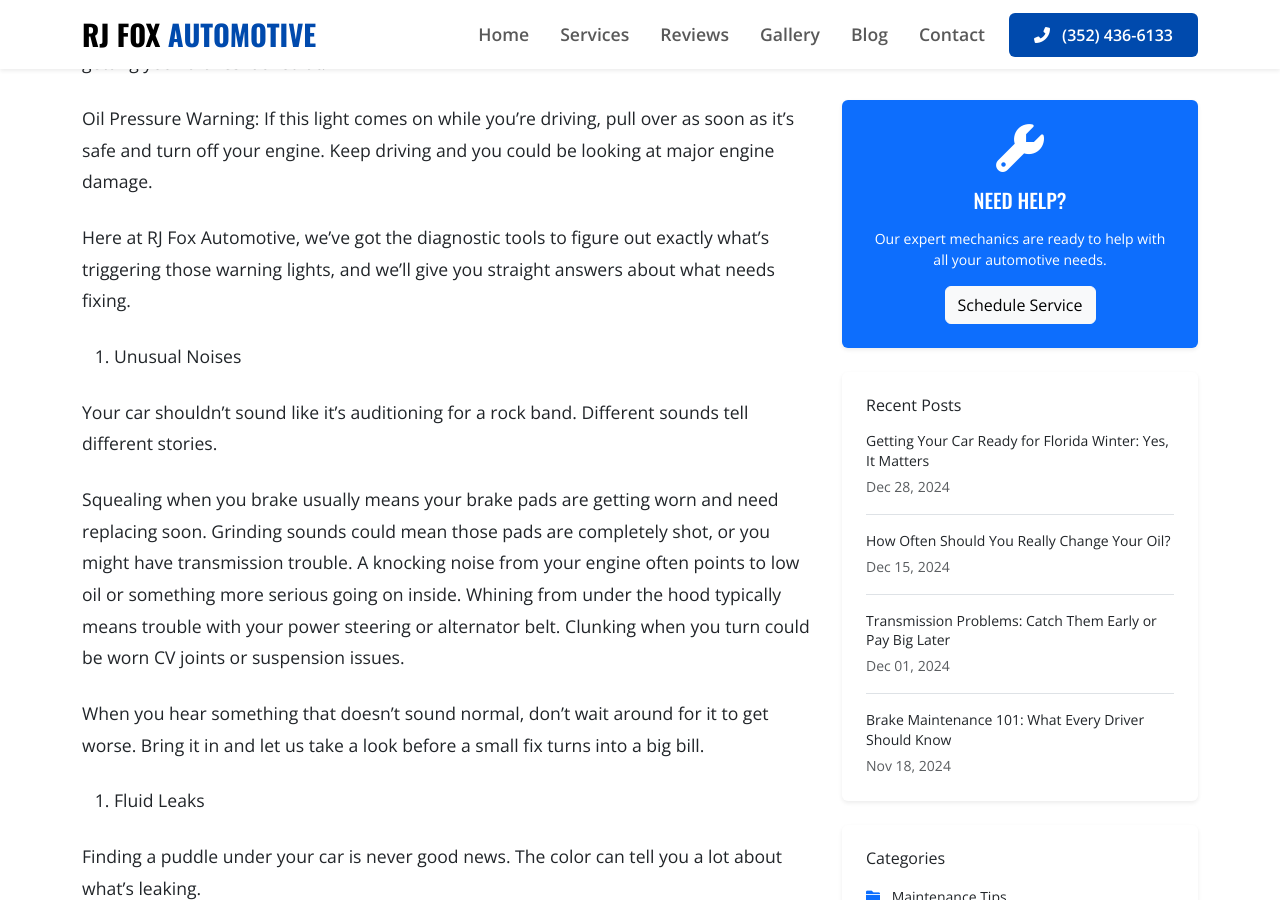
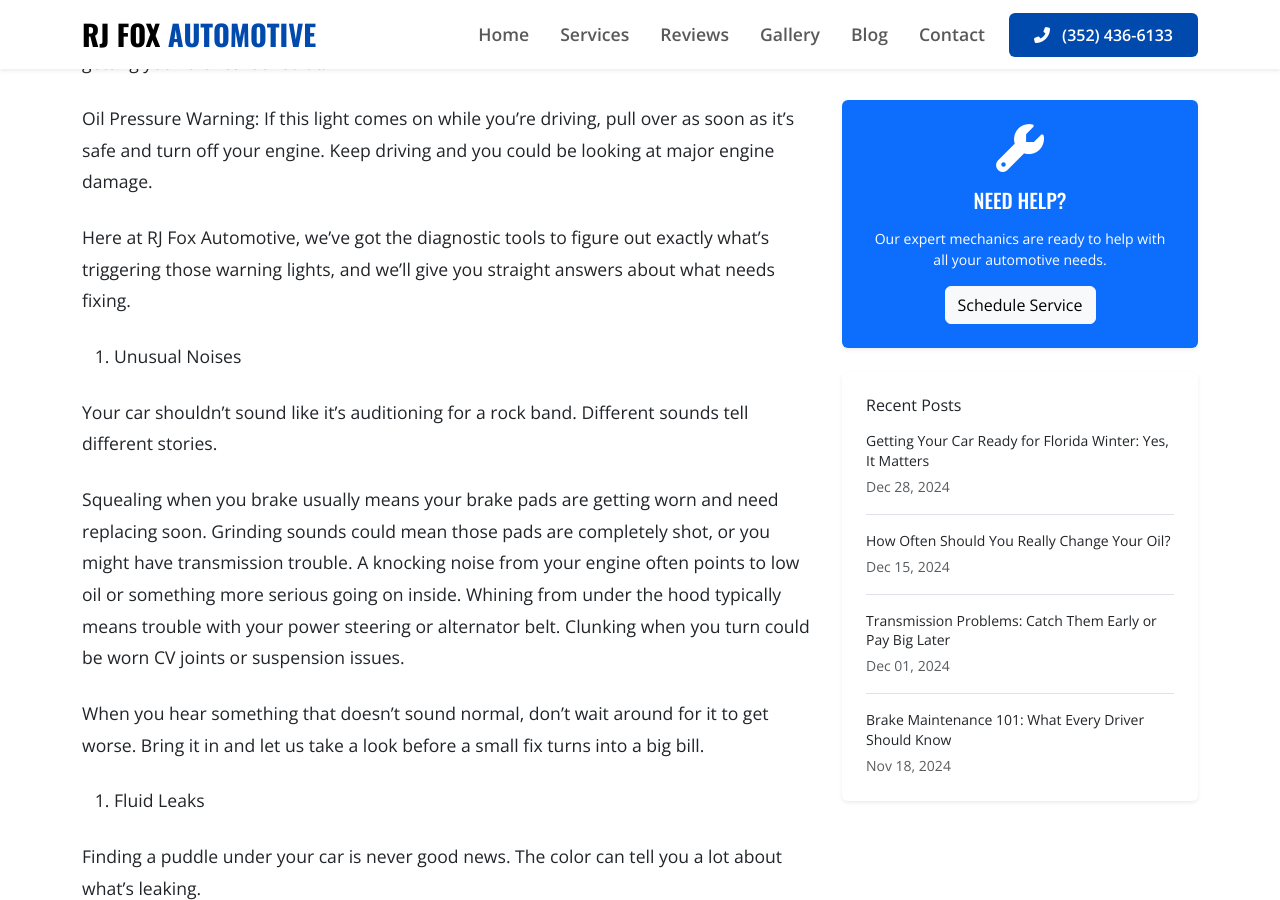
Before and after one commit to JamesBrownR/RJ-Fox-Automotive, a Jekyll site: the page built from _posts/2025-01-05-signs-your-car-needs-attention.md, in a window 1280 px wide and 900 px high, scrolled down 1091 px. Built offline with Jekyll 4.4.1, drawn with Linux system fonts in a browser that asks for light colours; some of the changed text lies outside the part shown.

Commit message:
Update blog.html

```diff
--- a/_layouts/blog.html
+++ b/_layouts/blog.html
@@ -162,34 +162,7 @@
                             </div>
                         </div>
 
-                        <!-- Categories -->
-                        <div class="card border-0 shadow-sm">
-                            <div class="card-body p-4">
-                                <h6 class="card-title mb-3">Categories</h6>
-                                <ul class="list-unstyled mb-0">
-                                    <li class="mb-2">
-                                        <a href="#" class="text-dark text-decoration-none small">
-                                            <i class="fas fa-folder text-primary me-2"></i> Maintenance Tips
-                                        </a>
-                                    </li>
-                                    <li class="mb-2">
-                                        <a href="#" class="text-dark text-decoration-none small">
-                                            <i class="fas fa-folder text-primary me-2"></i> Diesel Care
-                                        </a>
-                                    </li>
-                                    <li class="mb-2">
-                                        <a href="#" class="text-dark text-decoration-none small">
-                                            <i class="fas fa-folder text-primary me-2"></i> Seasonal Tips
-                                        </a>
-                                    </li>
-                                    <li>
-                                        <a href="#" class="text-dark text-decoration-none small">
-                                            <i class="fas fa-folder text-primary me-2"></i> Auto Care News
-                                        </a>
-                                    </li>
-                                </ul>
-                            </div>
-                        </div>
+
                     </div>
                 </div>
             </div>
```
